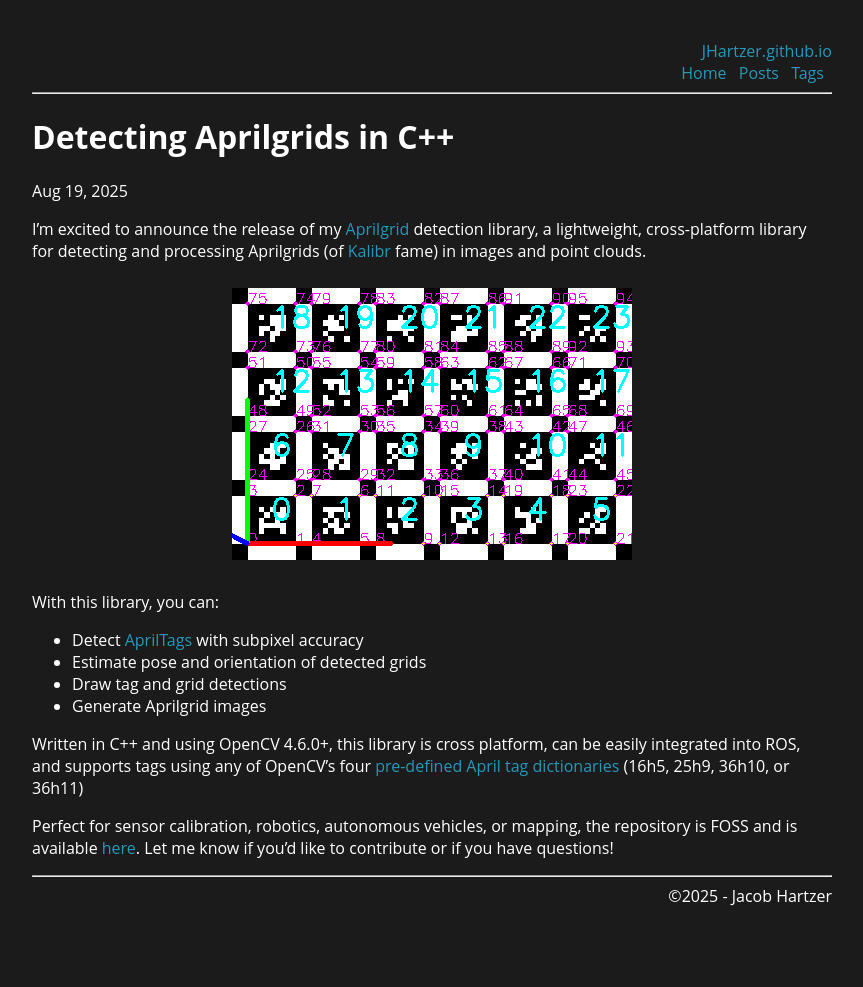
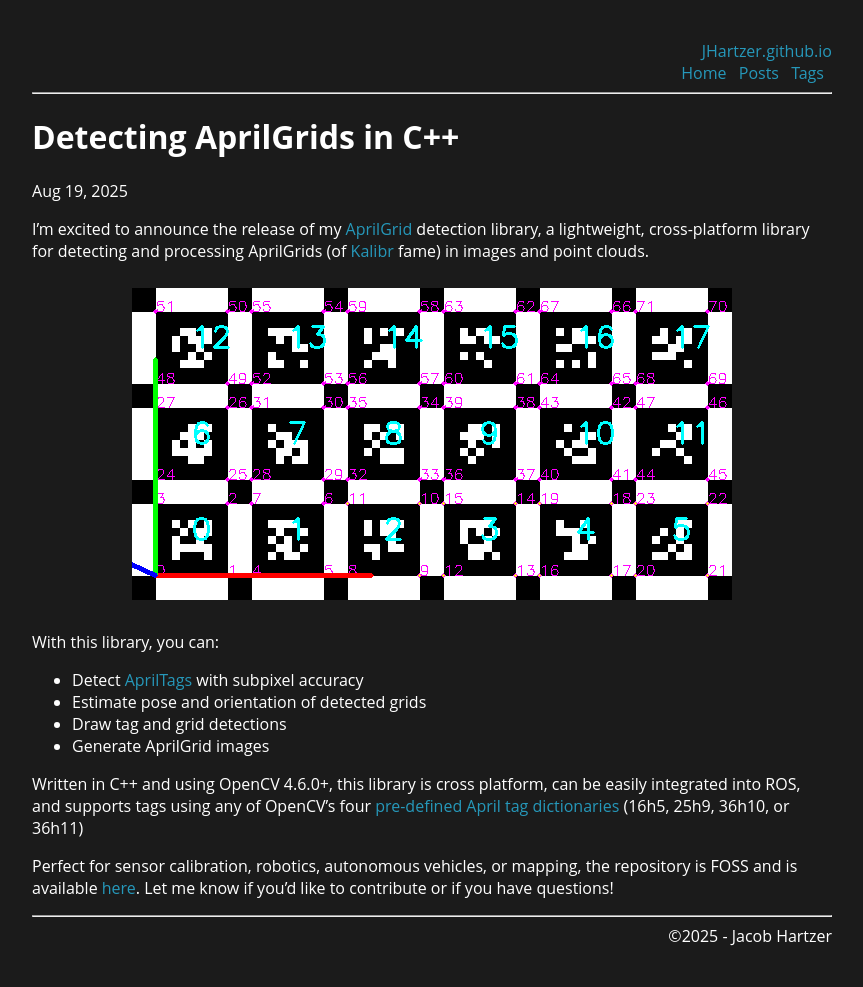
Before and after one commit to JHartzer/JHartzer.github.io, a Jekyll site: the page built from _posts/2025-08-19-AprilGrid.md, in a window 1280 px wide. Shown: the whole page, without its empty margins (208-1071 px from the left). Built offline with Jekyll 4.4.1, drawn with Linux system fonts in a browser that asks for light colours; before the commit the page ends 947 px from its top, so only the background shows below that.

Commit message:
More minor updates to aprilgrid post

```diff
--- a/_posts/2025-08-19-Aprilgrid.md
+++ b/_posts/2025-08-19-AprilGrid.md
@@ -1,6 +1,6 @@
 ---
 layout: post
-title: Detecting Aprilgrids in C++
+title: Detecting AprilGrids in C++
 author: Jacob Hartzer
 date: 2025-08-19
 description:
@@ -9,10 +9,10 @@ categories:
 related_posts: false
 ---
 
-I'm excited to announce the release of my [Aprilgrid](https://github.com/JHartzer/aprilgrid) detection library, a lightweight, cross-platform library for detecting and processing Aprilgrids (of [Kalibr](https://github.com/ethz-asl/kalibr/) fame) in images and point clouds.
+I'm excited to announce the release of my [AprilGrid](https://github.com/JHartzer/aprilgrid) detection library, a lightweight, cross-platform library for detecting and processing AprilGrids (of [Kalibr](https://github.com/ethz-asl/kalibr/) fame) in images and point clouds.
 
 <p align="center">
-  <img src="/assets/img/aprilgrid_25h9_4x6_out.png" style="float:center"/>
+  <img src="/assets/img/aprilgrid_25h9_3x6_out.png" style="float:center"/>
 </p>
 
 
@@ -20,7 +20,7 @@ With this library, you can:
 - Detect [AprilTags](https://github.com/AprilRobotics/apriltag) with subpixel accuracy
 - Estimate pose and orientation of detected grids
 - Draw tag and grid detections
-- Generate Aprilgrid images
+- Generate AprilGrid images
 
 Written in C++ and using OpenCV 4.6.0+, this library is cross platform, can be easily integrated into ROS, and supports tags using any of OpenCV's  four [pre-defined April tag dictionaries](https://docs.opencv.org/4.6.0/d9/d6a/group__aruco.html#gac84398a9ed9dd01306592dd616c2c975) (16h5, 25h9, 36h10, or 36h11)
 
```
Also changed, not shown: assets/img/aprilgrid_25h9_3x6_out.png (added), assets/img/aprilgrid_25h9_4x6_out.png (deleted).
